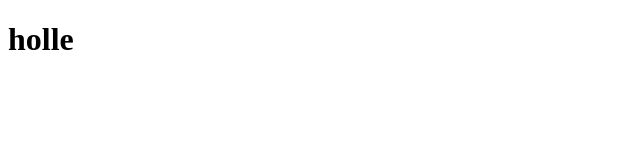
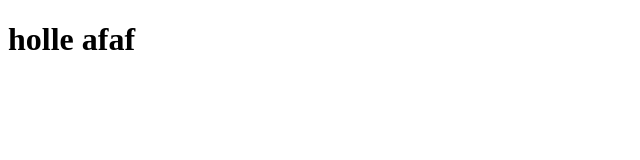
Before and after one commit to Afaf-6464/afaf, a plain HTML site: page index.html in a window 1280 px wide. Shown: the whole page, without its empty margins (0-640 px from the left). Drawn offline with Linux system fonts and the light colour scheme.

Commit message:
edit index

```diff
--- a/index.html
+++ b/index.html
@@ -4,6 +4,6 @@
 	<title>dddddddddd</title>
 </head>
 <body>
-<h1>holle</h1>
+<h1>holle afaf</h1>
 </body>
 </html>
```
